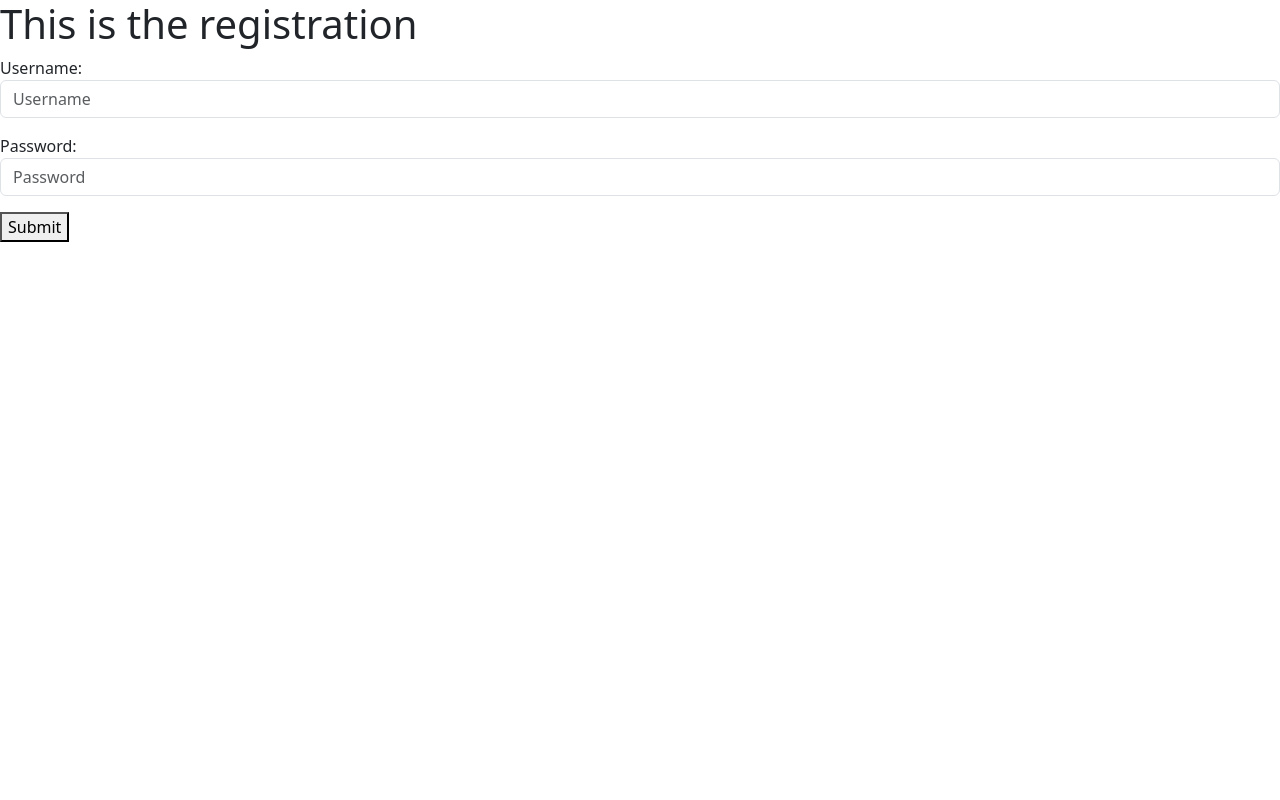
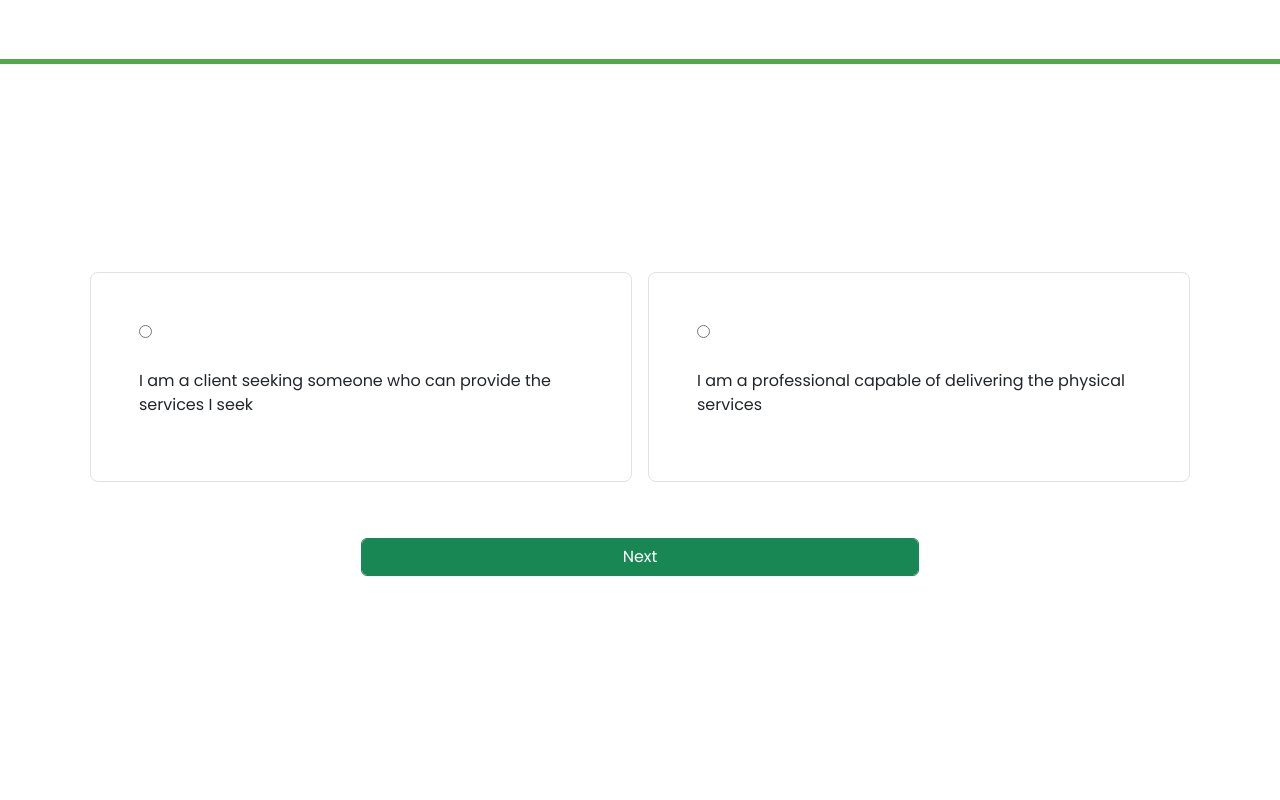
Before and after one commit to Derlashwarma/Physical-Service-Booking-System, a Django app: page /register/ in a window 1280 px wide. Run offline with Django 5.2, Linux system fonts and the light colour scheme.

Commit message:
Updated Registration

```diff
--- a/System/register/forms.py
+++ b/System/register/forms.py
@@ -2,12 +2,19 @@ from django import forms
 from .models import User
 
 class RegistrationForm(forms.ModelForm):
-    password = forms.CharField(widget=forms.PasswordInput(attrs={'class':'form-control',
-                                                                 'placeholder':'Password'}))
+    password = forms.CharField(widget=forms.PasswordInput(attrs={'class': 'form-control'}))
+
+    # Define the choices outside the Meta class
+    is_worker_choice = [
+        ('False', 'Yes'),
+        ('True', 'No')
+    ]
+
+    is_worker = forms.ChoiceField(choices=is_worker_choice, widget=forms.RadioSelect)
+
     class Meta:
         model = User
-        fields = ['username','password']
+        fields = ['username', 'password', 'is_worker']
         widgets = {
-            'username': forms.TextInput(attrs={'class': 'form-control',
-                                               'placeholder': 'Username'})
+            'username': forms.TextInput(attrs={'class': 'form-control'}),
         }
--- a/System/register/models.py
+++ b/System/register/models.py
@@ -7,6 +7,7 @@ class User(models.Model):
     email = models.CharField(max_length=100, blank=True)
     username = models.CharField(max_length=100, blank=True, unique=True)
     password = models.CharField(max_length=100)
+    is_worker = models.BooleanField(default=False)
 
     def __str__(self):
         return self.username
--- a/System/register/templates/register.html
+++ b/System/register/templates/register.html
@@ -1,17 +1,61 @@
+{% load static %}
 <!DOCTYPE html>
 <html lang="en">
 <head>
     <meta charset="UTF-8">
     <meta name="viewport" content="width=device-width, initial-scale=1.0">
+    <link rel="stylesheet" href="{% static 'css/style.css' %}">
     <link rel="stylesheet" href="https://cdn.jsdelivr.net/npm/bootstrap@5.3.3/dist/css/bootstrap.min.css" integrity="sha384-QWTKZyjpPEjISv5WaRU9OFeRpok6YctnYmDr5pNlyT2bRjXh0JMhjY6hW+ALEwIH" crossorigin="anonymous">
+    <script src="https://code.jquery.com/jquery-3.7.1.js" integrity="sha256-eKhayi8LEQwp4NKxN+CfCh+3qOVUtJn3QNZ0TciWLP4=" crossorigin="anonymous"></script>
+    <script src="{% static "js/register.js" %}"></script>
     <title>Registration</title>
 </head>
-<body>
-    <h1>This is the registration</h1>
-    <form method="POST">
-        {% csrf_token %}
-        {{form.as_p}}
-        <button type="submit">Submit</button>
-    </form>
+<body style="height: 100vh;">
+    <div class="navbar">
+
+    </div>
+    <div class="main-container">
+        <div class="left-right w-100 container  d-flex flex-column align-items-center">
+            <form method="POST" class="w-70 justify-self-center ">
+                <div class="main-container top_part">
+                    <div class="form-group choices">
+                        <div class=" w-50 border rounded-3 p-5 m-2">
+                            <div class="client ">
+                                {{ form.is_worker.0 }}
+                                <p class="mt-4">I am a client seeking someone who can provide the services I seek</p>
+                            </div>
+                        </div>
+
+                        <div class="w-50 border rounded-3 p-5 m-2">
+                            <div class="professional">
+                                {{ form.is_worker.1 }}
+                                <p class="mt-4">I am a professional capable of delivering the physical services</p>
+                            </div>
+                        </div>
+                    </div>
+                    <button id="next_btn" class="btn btn-success form-control mt-5 mb-2 w-50">Next</button>
+                </div>
+                <div class="main-container bottom_part w-100" style="display: none;">
+                    <div style="width: 50vw;" class=" m-5">
+                        <h1 class="to_find mb-5 w-100">Sign up to find </h1>
+                        {% csrf_token %}
+                        <div class="form-group w-100">
+                            <label for="username">Username</label>
+                            {{ form.username }}
+                        </div>
+
+                        <div class="form-group w-100">
+                            <label for="password">Password</label>
+                            {{ form.password }}
+                        </div>
+
+                    <button class="form-control btn btn-success mt-5" type="submit">Sign up</button>
+                    <p>Already have an account? <a href="" class="text-success w-100 align-center">click here</a></p>
+                    <button id="back_btn" class="btn form-control border border-success mt-3">back</button>
+                    </div>
+                </div>
+            </form>
+        </div>
+    </div>
 </body>
 </html>
--- a/System/register/views.py
+++ b/System/register/views.py
@@ -6,7 +6,6 @@ def register(request):
     if request.method == 'POST':
         form = RegistrationForm(request.POST)
         if form.is_valid():
-
             form.save()
             return HttpResponse("RETURN TO LOGIN REGISTRATION IS A SUCCESS")
     else:
--- a/System/static/css/style.css
+++ b/System/static/css/style.css
@@ -68,3 +68,18 @@
 .login-btn{
     background-color: var(--primary-color);
 }
+
+.choices{
+    display: flex;
+    flex-direction: row;
+}
+.professional .client{
+    display: flex;
+    flex-direction: column;
+}
+.client label, .professional label{
+    color: white;
+}
+form h1 {
+    font-weight: 800;
+}
--- /dev/null
+++ b/System/static/js/register.js
@@ -0,0 +1,18 @@
+$(document).ready(()=>{
+    $("#next_btn").click((e)=>{
+        $(".top_part").css('display','none');
+        $(".bottom_part").css('display','flex');
+        e.preventDefault()
+    })
+    $("#back_btn").click((e)=>{
+        $(".bottom_part").css('display','none');
+        $(".top_part").css('display','flex');
+        e.preventDefault()
+    })
+    $("#id_is_worker_0").click(()=>{
+        $(".to_find").text("Sign up to find talents")
+    })
+    $("#id_is_worker_1").click(()=>{
+        $(".to_find").text("Sign up to find opportunities")
+    })
+})
```
Also changed, not shown: System/db.sqlite3, System/register/migrations/0002_user_is_worker.py (added).
